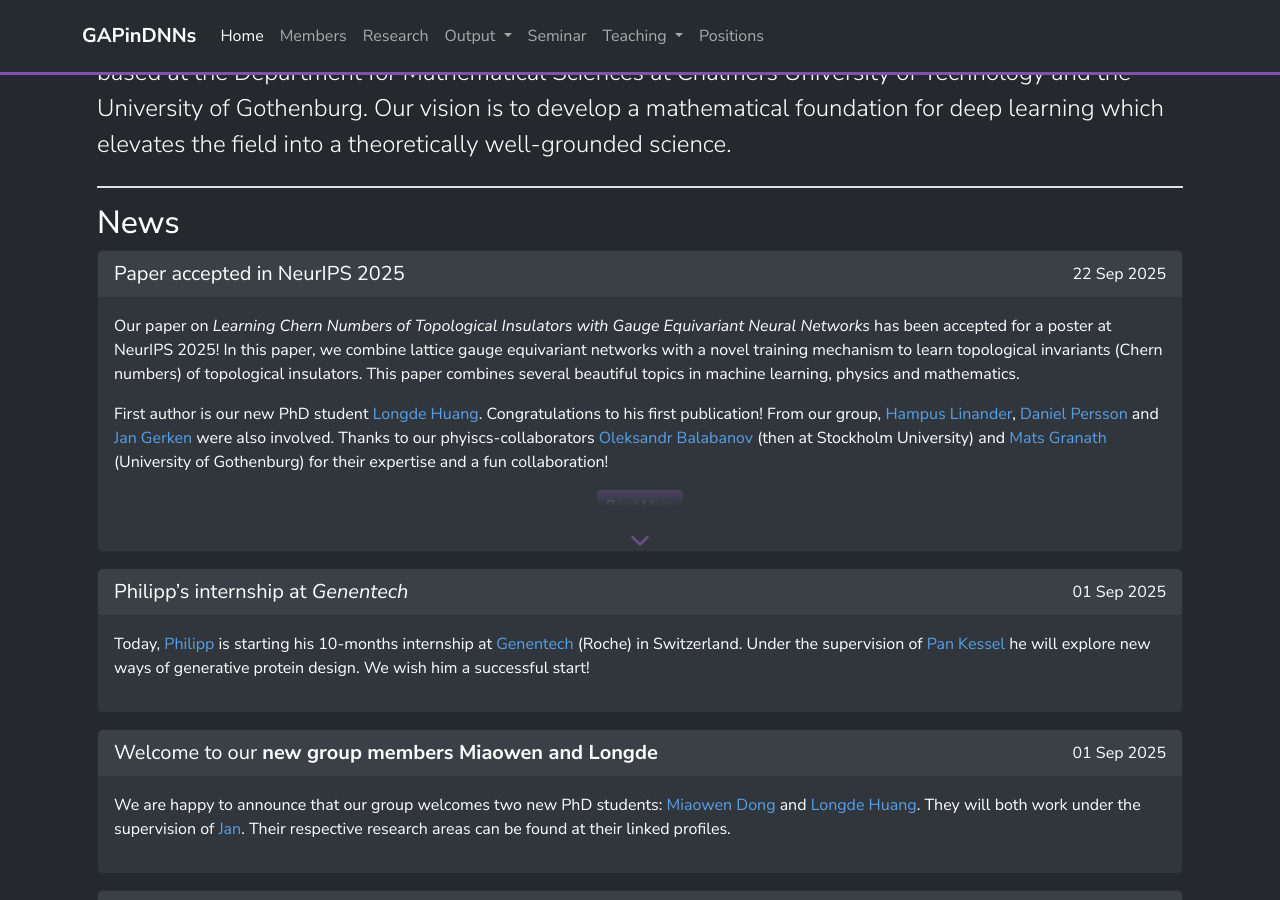
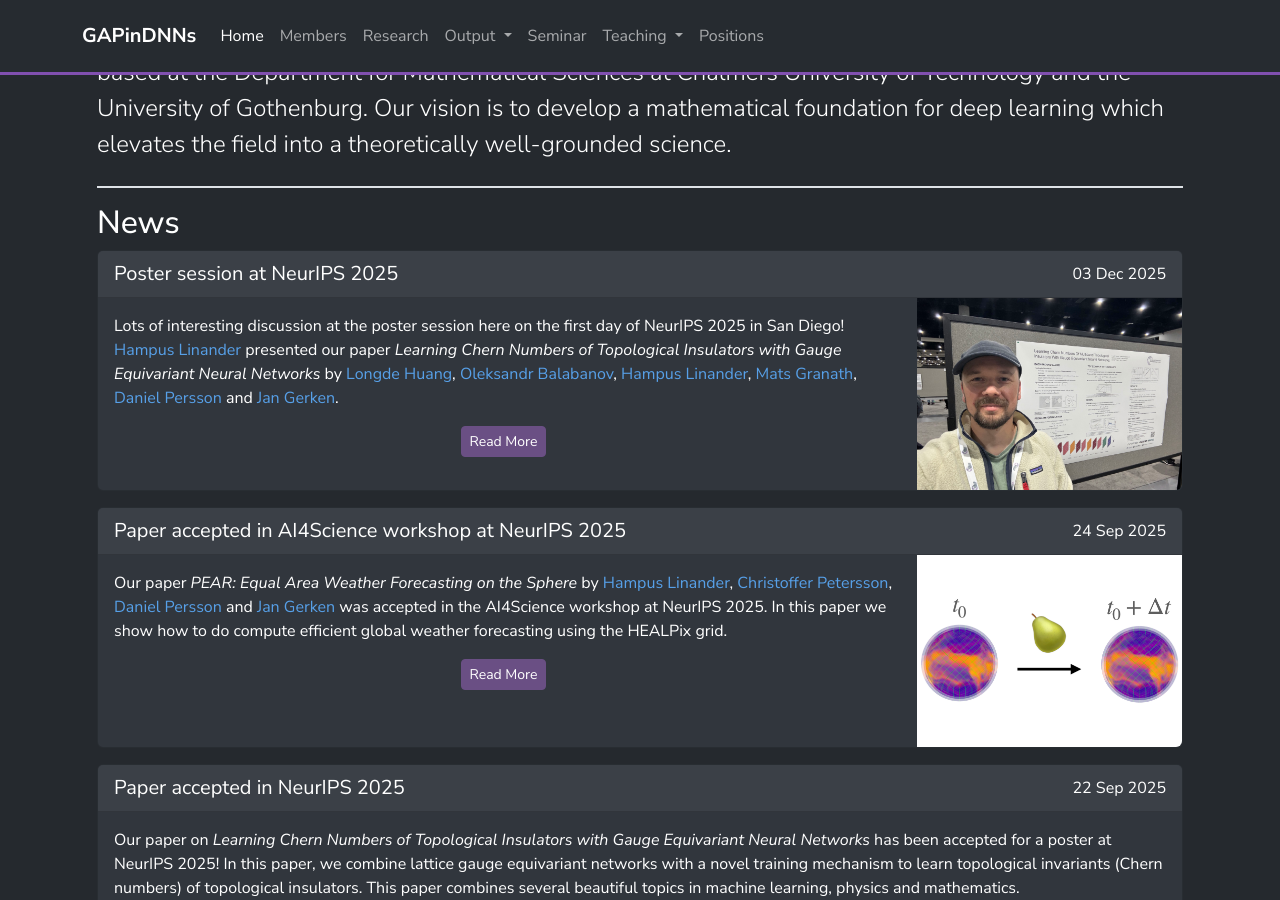
Before and after one commit to GAPinDNNs/gapindnns.github.io, a Jekyll site: the page built from _pages/index.md, in a window 1280 px wide and 900 px high, scrolled down 659 px. Built offline with Jekyll 4.4.1, drawn with Linux system fonts in a browser that asks for light colours; nearby versions of some CDN libraries.

Commit message:
Add news items for NeurIPS poster session & PEAR paper

```diff
--- a/_data/news.yml
+++ b/_data/news.yml
@@ -1,3 +1,17 @@
+- date: 2025-12-03
+  headline: "Poster session at NeurIPS 2025"
+  link: https://neurips.cc/virtual/2025/loc/san-diego/poster/119763
+  text: |
+    Lots of interesting discussion at the poster session here on the first day of NeurIPS 2025 in San Diego! [Hampus Linander](/members/Hampus_Linander) presented our paper *Learning Chern Numbers of Topological Insulators with Gauge Equivariant Neural Networks* by
+    [Longde Huang](/members/Longde_Huang), [Oleksandr Balabanov](https://scholar.google.com/citations?user=F90j61kAAAAJ), [Hampus Linander](/members/Hampus_Linander), [Mats Granath](https://www.gu.se/en/about/find-staff/matsgranath), [Daniel Persson](/members/Daniel_Persson) and [Jan Gerken](/members/Jan_Gerken).
+  image: /assets/images/news/neurips2025.jpg
+- date: 2025-09-24
+  headline: "Paper accepted in AI4Science workshop at NeurIPS 2025"
+  link: https://arxiv.org/abs/2505.17720
+  image: /assets/images/news/pear.jpg
+  text: |
+    Our paper *PEAR: Equal Area Weather Forecasting on the Sphere* by [Hampus Linander](/members/Hampus_Linander), [Christoffer Petersson](/members/Christoffer_Petersson), [Daniel Persson](/members/Daniel_Persson) and [Jan Gerken](/members/Jan_Gerken)
+    was accepted in the AI4Science workshop at NeurIPS 2025. In this paper we show how to do compute efficient global weather forecasting using the HEALPix grid.
 - date: 2025-09-22
   headline: "Paper accepted in NeurIPS 2025"
   link: https://arxiv.org/abs/2502.15376
```
Also changed, not shown: assets/images/news/neurips2025.jpg (added), assets/images/news/pear.jpg (added).
